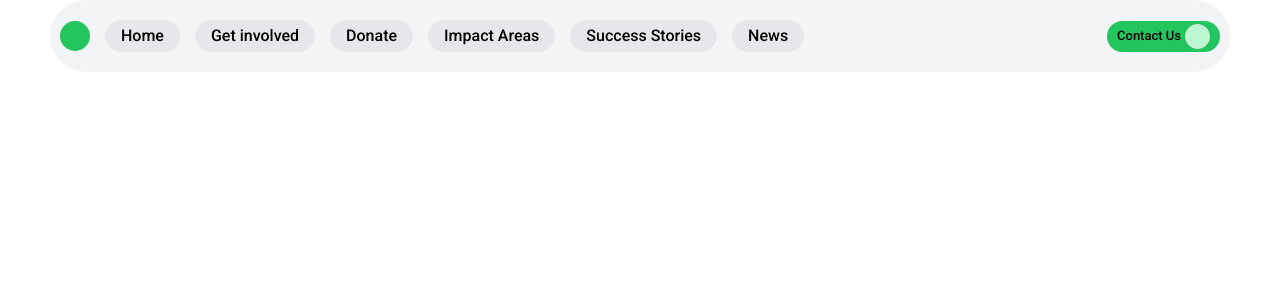
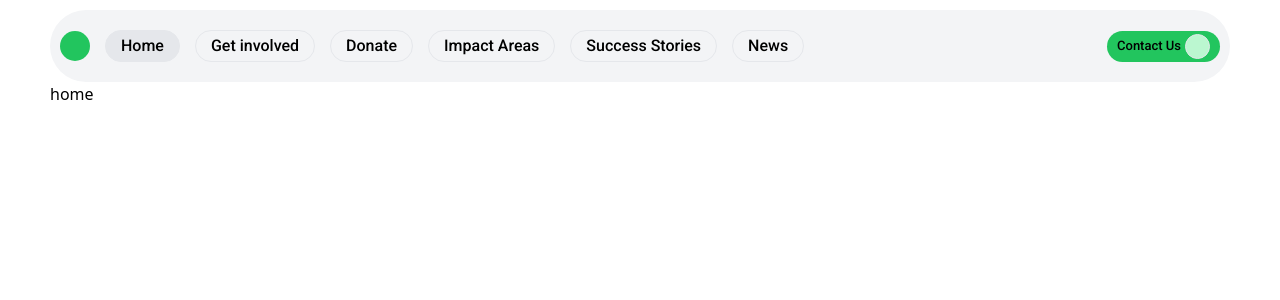
Before and after one commit to KenUdoudo/company, a React (Vite) app: page / in a window 1280 px wide. Shown: the top 300 px of the page. Built offline with nearby package versions, Linux system fonts and the light colour scheme.

Commit message:
buttons are working

```diff
--- a/src/App.jsx
+++ b/src/App.jsx
@@ -1,18 +1,22 @@
 import { useState } from 'react'
-
+import Home from './pages/home';
+import GetInvolved from './pages/getinvolved';
+import Donate from './pages/donate';
+import ImpactAreas from './pages/impact';
+import SuccessStories from './pages/success';
 function App() {
   const [tab, setTab] = useState(0);
   return (
     <div className='px-[50px]'>
-      <div className='flex flex-row justify-between items-center bg-gray-100 rounded-full px-[10px] py-[20px]'>
+      <div className='flex flex-row justify-between items-center bg-gray-100 rounded-full px-[10px] py-[20px] mt-[10px]'>
         <div className="flex flex-row justify-center items-center gap-x-[15px]">
           <div className="h-[30px] w-[30px] rounded-full bg-green-500"></div>
           <button className={`${tab === 0 ? " bg-gray-200" : ""} border-[1px] rounded-full px-[15px] py-[3px] font-roboto text-[16px] font-[500]`} onClick={()=> setTab(0)}>Home</button>
-          <button className={`${tab === 0 ? " bg-gray-200" : ""} border-[1px] rounded-full px-[15px] py-[3px] font-roboto text-[16px] font-[500]`} onClick={()=> setTab(0)}>Get involved</button>
-          <button className={`${tab === 0 ? " bg-gray-200" : ""} border-[1px] rounded-full px-[15px] py-[3px] font-roboto text-[16px] font-[500]`} onClick={()=> setTab(0)}>Donate</button>
-          <button className={`${tab === 0 ? " bg-gray-200" : ""} border-[1px] rounded-full px-[15px] py-[3px] font-roboto text-[16px] font-[500]`} onClick={()=> setTab(0)}>Impact Areas</button>
-          <button className={`${tab === 0 ? " bg-gray-200" : ""} border-[1px] rounded-full px-[15px] py-[3px] font-roboto text-[16px] font-[500]`} onClick={()=> setTab(0)}>Success Stories</button>
-          <button className={`${tab === 0 ? " bg-gray-200" : ""} border-[1px] rounded-full px-[15px] py-[3px] font-roboto text-[16px] font-[500]`} onClick={()=> setTab(0)}>News</button>
+          <button className={`${tab === 1 ? " bg-gray-200" : ""} border-[1px] rounded-full px-[15px] py-[3px] font-roboto text-[16px] font-[500]`} onClick={()=> setTab(1)}>Get involved</button>
+          <button className={`${tab === 2 ? " bg-gray-200" : ""} border-[1px] rounded-full px-[15px] py-[3px] font-roboto text-[16px] font-[500]`} onClick={()=> setTab(2)}>Donate</button>
+          <button className={`${tab === 3 ? " bg-gray-200" : ""} border-[1px] rounded-full px-[15px] py-[3px] font-roboto text-[16px] font-[500]`} onClick={()=> setTab(3)}>Impact Areas</button>
+          <button className={`${tab === 4 ? " bg-gray-200" : ""} border-[1px] rounded-full px-[15px] py-[3px] font-roboto text-[16px] font-[500]`} onClick={()=> setTab(4)}>Success Stories</button>
+          <button className={`${tab === 5 ? " bg-gray-200" : ""} border-[1px] rounded-full px-[15px] py-[3px] font-roboto text-[16px] font-[500]`} onClick={()=> setTab(5)}>News</button>
         </div>
         <div className='flex flex-row justify-center items-center gap-[4px] rounded-full px-[10px] py-[3px] bg-green-500 cursor-pointer'>
           <p className='text-[13px] font-roboto font-[500]'>Contact Us</p>
@@ -20,6 +24,27 @@ function App() {
         </div>
       </div>
 
+      <div>
+        {tab === 0 && (
+            <Home/>
+        )}
+        {tab === 1 && (
+            <GetInvolved/>
+        )}
+        {tab === 2 && (
+            <Donate/>
+        )}
+        {tab === 3 && (
+            <ImpactAreas/>
+        )}
+        {tab === 4 && (
+            <SuccessStories/>
+        )}
+        {tab === 5 && (
+            <News/>
+        )}
+      </div>
+
     </div>
   )
 }
--- /dev/null
+++ b/src/pages/News.jsx
@@ -0,0 +1,7 @@
+const News = () => {
+    return (
+        <div>News</div>
+    );
+}
+
+export default News;
--- /dev/null
+++ b/src/pages/donate.jsx
@@ -0,0 +1,7 @@
+const Donate = () => {
+    return (
+        <div>donate</div>
+    );
+}
+
+export default Donate;
--- /dev/null
+++ b/src/pages/getinvolved.jsx
@@ -0,0 +1,7 @@
+const GetInvolved = () => {
+    return (
+        <div>get</div>
+    );
+}
+
+export default GetInvolved;
--- /dev/null
+++ b/src/pages/home.jsx
@@ -0,0 +1,7 @@
+const Home = () => {
+    return (
+        <div>home</div>
+    );
+}
+
+export default Home;
--- /dev/null
+++ b/src/pages/impact.jsx
@@ -0,0 +1,7 @@
+const ImpactAreas = () => {
+    return (
+        <div>Impact</div>
+    );
+}
+
+export default ImpactAreas;
--- /dev/null
+++ b/src/pages/success.jsx
@@ -0,0 +1,7 @@
+const SuccessStories = () => {
+    return (
+        <div>Succcess</div>
+    );
+}
+
+export default SuccessStories;
```
